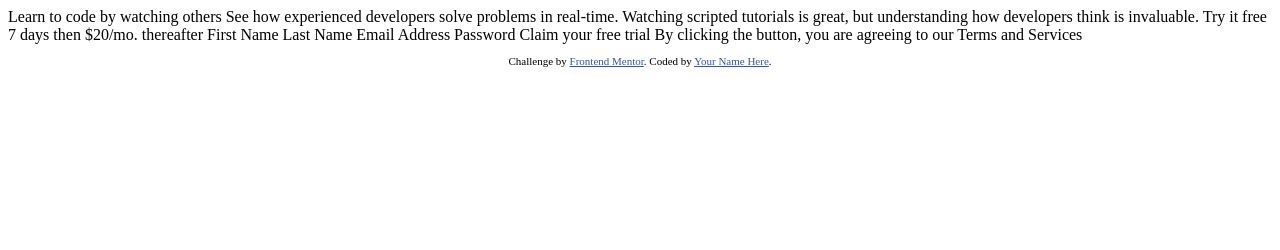
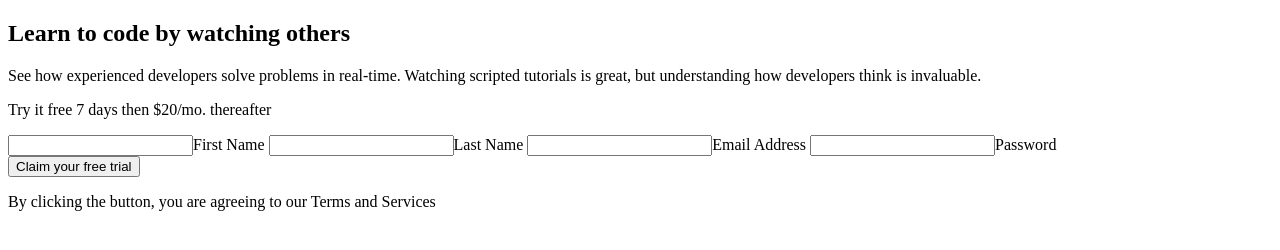
Before and after one commit to abdmud/intro-component-with-signup-form, a plain HTML site: page index.html in a window 1280 px wide. Drawn offline with Linux system fonts and the light colour scheme.

Commit message:
added html tags

```diff
--- a/index.html
+++ b/index.html
@@ -1,8 +1,10 @@
 <!DOCTYPE html>
 <html lang="en">
+
 <head>
   <meta charset="UTF-8">
-  <meta name="viewport" content="width=device-width, initial-scale=1.0"> <!-- displays site properly based on user's device -->
+  <meta name="viewport" content="width=device-width, initial-scale=1.0">
+  <!-- displays site properly based on user's device -->
 
   <link rel="icon" type="image/png" sizes="32x32" href="./images/favicon-32x32.png">
 
@@ -10,33 +12,54 @@
 
   <!-- Feel free to remove these styles or customise in your own stylesheet 👍 -->
   <style>
-    .attribution { font-size: 11px; text-align: center; }
-    .attribution a { color: hsl(228, 45%, 44%); }
+    .attribution {
+      font-size: 11px;
+      text-align: center;
+    }
+
+    .attribution a {
+      color: hsl(228, 45%, 44%);
+    }
   </style>
 </head>
+
 <body>
 
-  Learn to code by watching others
+  <container class="wrapper">
+    <main class="main">
 
-  See how experienced developers solve problems in real-time. Watching scripted tutorials is great,
-  but understanding how developers think is invaluable.
+      <div class="left">
+        <h2 class="title">Learn to code by watching others</h2>
 
-  Try it free 7 days then $20/mo. thereafter
+        <p class="left-text">See how experienced developers solve problems in real-time. Watching scripted tutorials is
+          great,
+          but understanding how developers think is invaluable.</p>
+      </div>
 
-  First Name
-  Last Name
-  Email Address
-  Password
+      <div class="right">
+        <div class="bubble">
+          <p class="bubble-text">Try it free 7 days then $20/mo. thereafter</p>
+        </div>
 
-  Claim your free trial
+        <div class="form">
+          <form action="">
+            <input type="text" name="name" id="firstName">First Name</input>
+            <input type="text" name="lname" id="lastName">Last Name</input>
+            <input type="email" name="email" id="email">Email Address</input>
+            <input type="password" name="password" id="password">Password</input>
+          </form>
 
-  By clicking the button, you are agreeing to our Terms and Services
+          <div class="claim-btn">
+            <button type="submit"> Claim your free trial</button>
+          </div>
 
-  <footer>
-    <p class="attribution">
-      Challenge by <a href="https://www.frontendmentor.io?ref=challenge" target="_blank">Frontend Mentor</a>.
-      Coded by <a href="#">Your Name Here</a>.
-    </p>
-  </footer>
+          <p class="terms-text">By clicking the button, you are agreeing to our Terms and Services</p>
+        </div>
+      </div>
+
+    </main>
+  </container>
+
 </body>
+
 </html>
```
